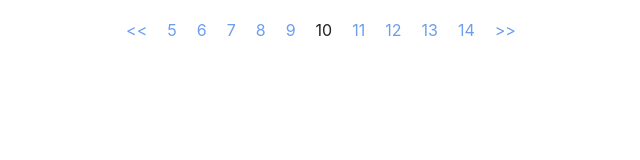
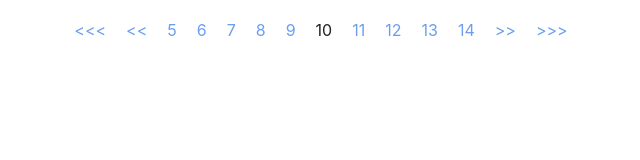
Before and after one commit to github15238484509/duyi, a Vue app in the folder vue2.0/1.3搭建工程/my-site/: page / in a window 1280 px wide. Shown: the top 160 px of the page, without its empty margins (319-959 px from the left). Built offline with nearby package versions, Linux system fonts and the light colour scheme.

Commit message:
'修改分页的事件'

```diff
--- a/vue2.0/1.3搭建工程/my-site/src/App.vue
+++ b/vue2.0/1.3搭建工程/my-site/src/App.vue
@@ -1,14 +1,25 @@
 <template>
   <div id="app">
-   <Pager     />
+    <Pager :total="total" :current="current" @ChangePage="ChangePage" :limit="8" />
   </div>
 </template>
 <script>
-import Pager from '@/components/Pager'
+import Pager from "@/components/Pager";
 export default {
-  name:"App",
-  components:{
-    Pager
-  }
-}
+  name: "App",
+  data() {
+    return {
+      total: 202,
+      current: 10,
+    };
+  },
+  components: {
+    Pager,
+  },
+  methods: {
+    ChangePage(e) {
+      this.current = e;
+    },
+  },
+};
 </script>
--- a/vue2.0/1.3搭建工程/my-site/src/components/Pager.vue
+++ b/vue2.0/1.3搭建工程/my-site/src/components/Pager.vue
@@ -1,15 +1,38 @@
 <template>
   <div class="pager-container" v-if="pagernumber >= 1">
-    <a href="javascript:" :class="{ disable: current === 1 }"><<</a>
+    <a
+      @click="HanderClick(1)"
+      href="javascript:"
+      :class="{ disable: current === 1 }"
+      ><<<</a
+    >
+    <a
+      @click="HanderClick(current - 1)"
+      href="javascript:"
+      :class="{ disable: current === 1 }"
+      ><<</a
+    >
 
     <a
       href="javascript:"
       :class="{ active: item === current }"
       v-for="item in numpage"
       :key="item"
+      @click="HanderClick(item)"
       >{{ item }}</a
     >
-    <a href="javascript:" :class="{ disable: pagernumber === current }">>></a>
+    <a
+      @click="HanderClick(current + 1)"
+      href="javascript:"
+      :class="{ disable: pagernumber === current }"
+      >>></a
+    >
+    <a
+      @click="HanderClick(pagernumber)"
+      href="javascript:"
+      :class="{ disable: pagernumber === current }"
+      >>>></a
+    >
   </div>
   <div v-else>没有数据</div>
 </template>
@@ -22,11 +45,15 @@
   a {
     color: @primary;
     padding: 20px 10px;
+    transition: all 0.3s;
     &.disable {
       color: @lightWords;
       cursor: not-allowed;
     }
     &.active {
+      color: @dark;
+    }
+    &:hover{
       color: @dark;
     }
   }
@@ -37,7 +64,7 @@ export default {
   props: {
     current: {
       type: Number,
-      default: 10,
+      default: 1,
     },
     limit: {
       type: Number,
@@ -45,11 +72,26 @@ export default {
     },
     total: {
       type: Number,
-      default: 156120,
+      default: 0,
     },
     visibleNumber: {
       type: Number,
       default: 10,
+    },
+  },
+  methods: {
+    HanderClick(index) {
+      if (index < 1) {
+        index = 1;
+      }
+      if (index > this.pagernumber) {
+        index = this.pagernumber;
+      }
+      if (index == this.current) {
+        console.log("点击了当前页");
+        return;
+      }
+      this.$emit("ChangePage", index);
     },
   },
   computed: {
```
